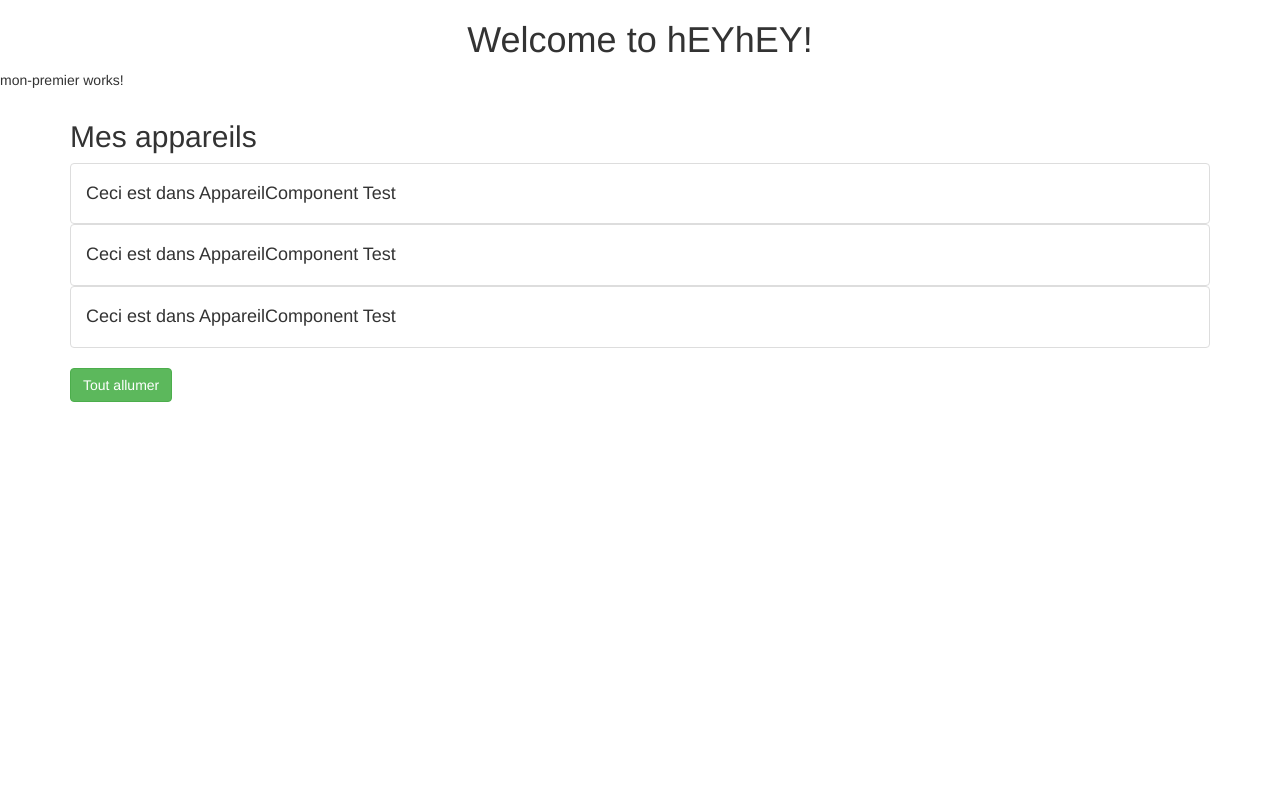
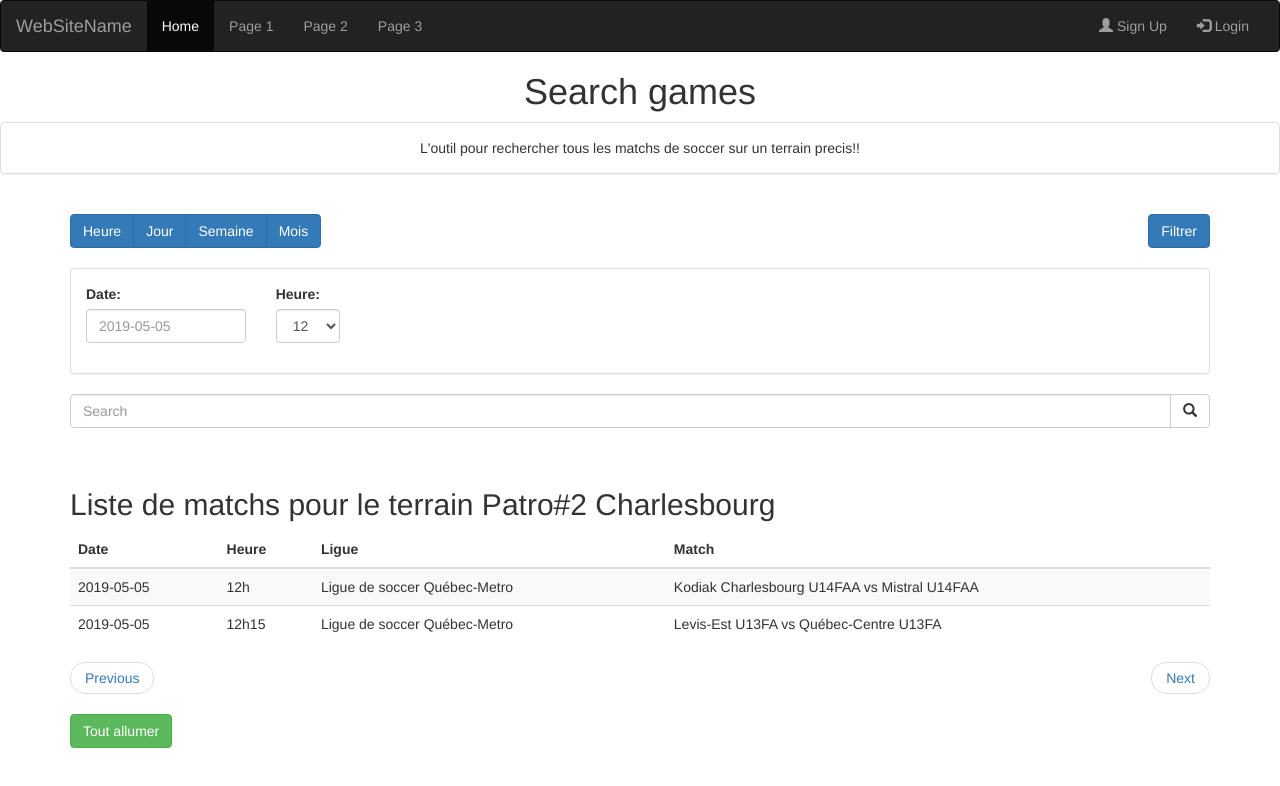
Before and after one commit to easo04/search-games-projet, an Angular app: page / in a window 1280 px wide. Shown: the top 786 px of the page. Built offline with nearby package versions, Linux system fonts and the light colour scheme.

Commit message:
add menu + add recherche pages

```diff
--- a/package.json
+++ b/package.json
@@ -19,7 +19,8 @@
     "@angular/platform-browser": "~8.2.5",
     "@angular/platform-browser-dynamic": "~8.2.5",
     "@angular/router": "~8.2.5",
-    "bootstrap": "^3.3.7",
+    "bootstrap": "^3.4.1",
+    "jquery": "^3.4.1",
     "rxjs": "~6.4.0",
     "tslib": "^1.10.0",
     "zone.js": "~0.9.1"
--- a/src/app/app.component.html
+++ b/src/app/app.component.html
@@ -1,18 +1,16 @@
+<app-menu-principal></app-menu-principal>
 <div style="text-align:center">
   <h1>
-    Welcome to {{ title }}!
+    Search games
   </h1>
+  <div class="panel panel-default">
+     <div class="panel-body">L'outil pour rechercher tous les matchs de soccer sur un terrain precis!!</div>
+  </div>
 </div>
-<app-mon-premier></app-mon-premier>
 <div class="container">
   <div class="row">
     <div class="col-xs-12">
-      <h2>Mes appareils</h2>
-      <ul class="list-group">
-        <app-recherche-terrains></app-recherche-terrains>
-         <app-recherche-terrains></app-recherche-terrains>
-          <app-recherche-terrains></app-recherche-terrains>
-      </ul>
+      <app-recherche-terrains></app-recherche-terrains>
       <button class="btn btn-success" [disabled]="!isAuth">Tout allumer</button>
     </div>
   </div>
--- a/src/app/app.module.ts
+++ b/src/app/app.module.ts
@@ -5,12 +5,14 @@ import { AppRoutingModule } from './app-routing.module';
 import { AppComponent } from './app.component';
 import { MonPremierComponent } from './mon-premier/mon-premier.component';
 import { RechercheTerrainsComponent } from './recherche-terrains/recherche-terrains.component';
+import { MenuPrincipalComponent } from './menu-principal/menu-principal.component';
 
 @NgModule({
   declarations: [
     AppComponent,
     MonPremierComponent,
-    RechercheTerrainsComponent
+    RechercheTerrainsComponent,
+    MenuPrincipalComponent
   ],
   imports: [
     BrowserModule,
--- /dev/null
+++ b/src/app/menu-principal/menu-principal.component.html
@@ -0,0 +1,24 @@
+<nav class="navbar navbar-inverse">
+  <div class="container-fluid">
+    <div class="navbar-header">
+      <button type="button" class="navbar-toggle" data-toggle="collapse" data-target="#myNavbar">
+        <span class="icon-bar"></span>
+        <span class="icon-bar"></span>
+        <span class="icon-bar"></span>
+      </button>
+      <a class="navbar-brand" href="#">WebSiteName</a>
+    </div>
+    <div class="collapse navbar-collapse" id="myNavbar">
+      <ul class="nav navbar-nav">
+        <li class="active"><a href="#">Home</a></li>
+        <li><a href="#">Page 1</a></li>
+        <li><a href="#">Page 2</a></li>
+        <li><a href="#">Page 3</a></li>
+      </ul>
+      <ul class="nav navbar-nav navbar-right">
+        <li><a href="#"><span class="glyphicon glyphicon-user"></span> Sign Up</a></li>
+        <li><a href="#"><span class="glyphicon glyphicon-log-in"></span> Login</a></li>
+      </ul>
+    </div>
+  </div>
+</nav>
--- /dev/null
+++ b/src/app/menu-principal/menu-principal.component.ts
@@ -0,0 +1,15 @@
+import { Component, OnInit } from '@angular/core';
+
+@Component({
+  selector: 'app-menu-principal',
+  templateUrl: './menu-principal.component.html',
+  styleUrls: ['./menu-principal.component.sass']
+})
+export class MenuPrincipalComponent implements OnInit {
+
+  constructor() { }
+
+  ngOnInit() {
+  }
+
+}
--- a/src/app/recherche-terrains/recherche-terrains.component.html
+++ b/src/app/recherche-terrains/recherche-terrains.component.html
@@ -1,3 +1,80 @@
-<li class="list-group-item">
-  <h4>Ceci est dans AppareilComponent {{ name }}</h4>
-</li>
+<div class="bloc-recherche">
+	<div class="criteres-recherche">
+		<div class="btn-group criteres-recherche-dates">
+		  <button type="button" class="btn btn-primary">Heure</button>
+		  <button type="button" class="btn btn-primary">Jour</button>
+		  <button type="button" class="btn btn-primary">Semaine</button>
+		  <button type="button" class="btn btn-primary">Mois</button>
+		</div>
+		<div class="btn-group criteres-recherche-filtre">
+		  <button type="button" class="btn btn-primary">Filtrer</button>
+		</div>
+	</div>
+
+	<div class="critere-recherche-champs">
+		<div class="panel panel-default">
+     		<div class="panel-body">
+				<div class="form-group row">
+				  <div class="col-xs-2">
+				    <label for="date-filtre">Date:</label>
+				    <input class="form-control" id="date-filtre" type="text" placeholder="2019-05-05">
+				  </div>
+				  <div class="col-xs-1">
+				    <label for="heure-filtre">Heure:</label>
+				      <select class="form-control" id="heure-filtre">
+				        <option>12</option>
+				        <option>13</option>
+				        <option>14</option>
+				        <option>15</option>
+				      </select>
+				  </div>
+				</div>
+			</div>
+		</div>
+	</div>
+
+	<form class="form-recherche">
+	  <div class="input-group">
+	    <input type="text" class="form-control" placeholder="Search">
+	    <div class="input-group-btn">
+	      <button class="btn btn-default" type="submit">
+	        <i class="glyphicon glyphicon-search"></i>
+	      </button>
+	    </div>
+	  </div>
+	</form>
+
+	<div class="liste-resultats">
+	  <h2>Liste de matchs pour le terrain Patro#2 Charlesbourg</h2>
+	  <table class="table table-striped">
+	    <thead>
+	      <tr>
+	        <th>Date</th>
+	        <th>Heure</th>
+	        <th>Ligue</th>
+	        <th>Match</th>
+	      </tr>
+	    </thead>
+	    <tbody>
+	      <tr>
+	        <td>2019-05-05</td>
+	        <td>12h</td>
+	        <td>Ligue de soccer Québec-Metro</td>
+	        <td>Kodiak Charlesbourg U14FAA vs Mistral U14FAA</td>
+	      </tr>
+	      <tr>
+	        <td>2019-05-05</td>
+	        <td>12h15</td>
+	        <td>Ligue de soccer Québec-Metro</td>
+	        <td>Levis-Est U13FA vs Québec-Centre U13FA</td>
+	      </tr>
+	    </tbody>
+	  </table>
+  	  <div>
+		  <ul class="pager">
+			 <li class="previous"><a href="#">Previous</a></li>
+ 			 <li class="next"><a href="#">Next</a></li>
+		  </ul>
+	  </div>
+	</div>
+</div>
--- a/src/app/recherche-terrains/recherche-terrains.component.sass
+++ b/src/app/recherche-terrains/recherche-terrains.component.sass
@@ -0,0 +1,15 @@
+.bloc-recherche
+	margin-top:20px
+
+	.form-recherche
+		margin-top:20px
+
+	.criteres-recherche
+		.criteres-recherche-filtre
+			float : right
+
+	.critere-recherche-champs
+		margin-top:20px
+
+	.liste-resultats
+		margin-top:60px
```
Also changed, not shown: src/app/menu-principal/menu-principal.component.sass (added), 2 other files (tests, documents, lock files or other folders).
